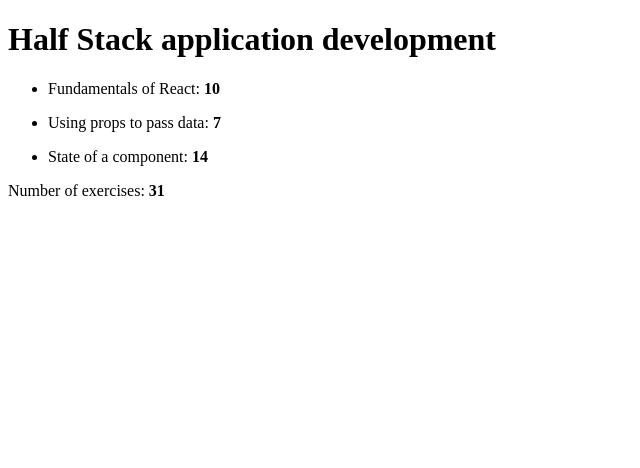
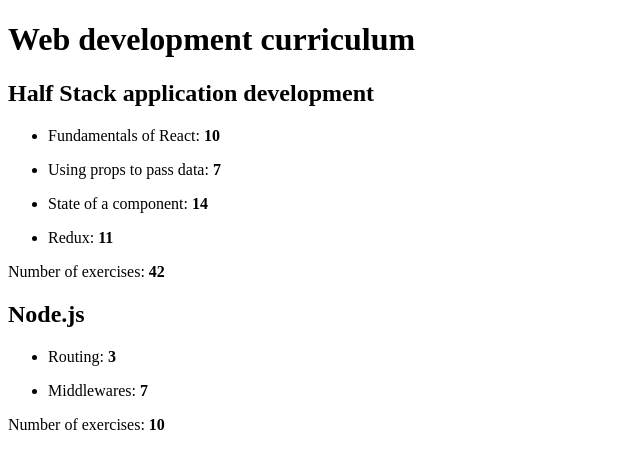
Before and after one commit to craig-o-curtis/full-stack-open-2022, a React (Create React App) app in the folder parts1-2/demo-project/: page / in a window 1280 px wide. Shown: the top 468 px of the page, without its empty margins (0-640 px from the left). Built offline with nearby package versions, Linux system fonts and the light colour scheme.

Commit message:
Add course iterator, make Header more reusable

```diff
--- a/parts1-2/demo-project/src/components/CoursePart2/CoursePart2.tsx
+++ b/parts1-2/demo-project/src/components/CoursePart2/CoursePart2.tsx
@@ -1,12 +1,15 @@
 import React from "react";
+import { ICourse } from "./Course.types";
 import Header from "./Header";
 import Parts from "./Parts";
 import Totals from "./Totals";
+import { Loader } from "../common";
 
 const CoursePartWrapper2 = () => {
-  const course = {
+  const courses: ICourse[] = [
+    {
+      title: "Half Stack application development",
       id: 1,
-    title: "Half Stack application development",
       parts: [
         {
           name: "Fundamentals of React",
@@ -23,14 +26,45 @@
           exercises: 14,
           id: 3,
         },
+        {
+          name: "Redux",
+          exercises: 11,
+          id: 4,
+        },
       ],
-  };
+    },
+    {
+      title: "Node.js",
+      id: 2,
+      parts: [
+        {
+          name: "Routing",
+          exercises: 3,
+          id: 1,
+        },
+        {
+          name: "Middlewares",
+          exercises: 7,
+          id: 2,
+        },
+      ],
+    },
+  ];
 
   return (
     <>
-      <Header course={course} />
+      <Header as="h1">Web development curriculum</Header>
+      {courses.length > 0 ? (
+        courses.map((course) => (
+          <React.Fragment key={course.id}>
+            <Header as="h2">{course.title}</Header>
             <Parts parts={course.parts} />
             <Totals parts={course.parts} />
+          </React.Fragment>
+        ))
+      ) : (
+        <Loader />
+      )}
     </>
   );
 };
--- /dev/null
+++ b/parts1-2/demo-project/src/components/CoursePart2/Header/Header.styled.tsx
@@ -0,0 +1,3 @@
+import styled from "styled-components";
+
+export const Heading = styled.h1``;
--- a/parts1-2/demo-project/src/components/CoursePart2/Header/Header.tsx
+++ b/parts1-2/demo-project/src/components/CoursePart2/Header/Header.tsx
@@ -1,15 +1,19 @@
 import React from "react";
-import { ICourse } from "../Course.types";
-
+import * as Styled from "./Header.styled";
 interface HeaderProps {
-  course: ICourse;
-  heading?: "h1" | "h2" | "h3" | "h4" | "h5" | "h6";
+  as?: "h1" | "h2" | "h3" | "h4" | "h5" | "h6";
+  children: React.ReactNode;
 }
 
-const Header = ({ course: { title }, heading: Tag = "h1" }: HeaderProps) => {
+const Header = ({ as = "h1", children }: HeaderProps) => {
   return (
     <header>
-      <Tag title={title}>{title}</Tag>
+      <Styled.Heading
+        as={as}
+        title={typeof children === "string" ? children : undefined}
+      >
+        {children}
+      </Styled.Heading>
     </header>
   );
 };
```
Lines whose indentation alone changed are shown as unchanged.
